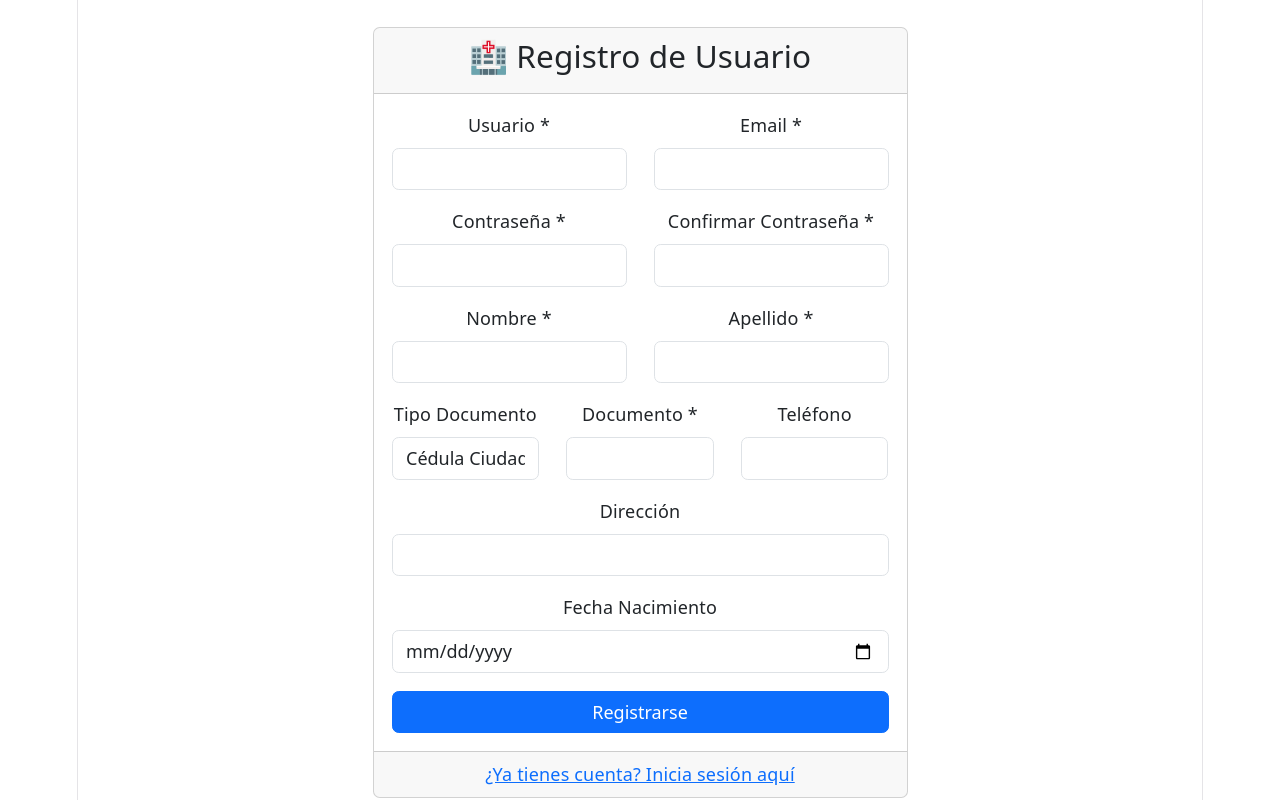
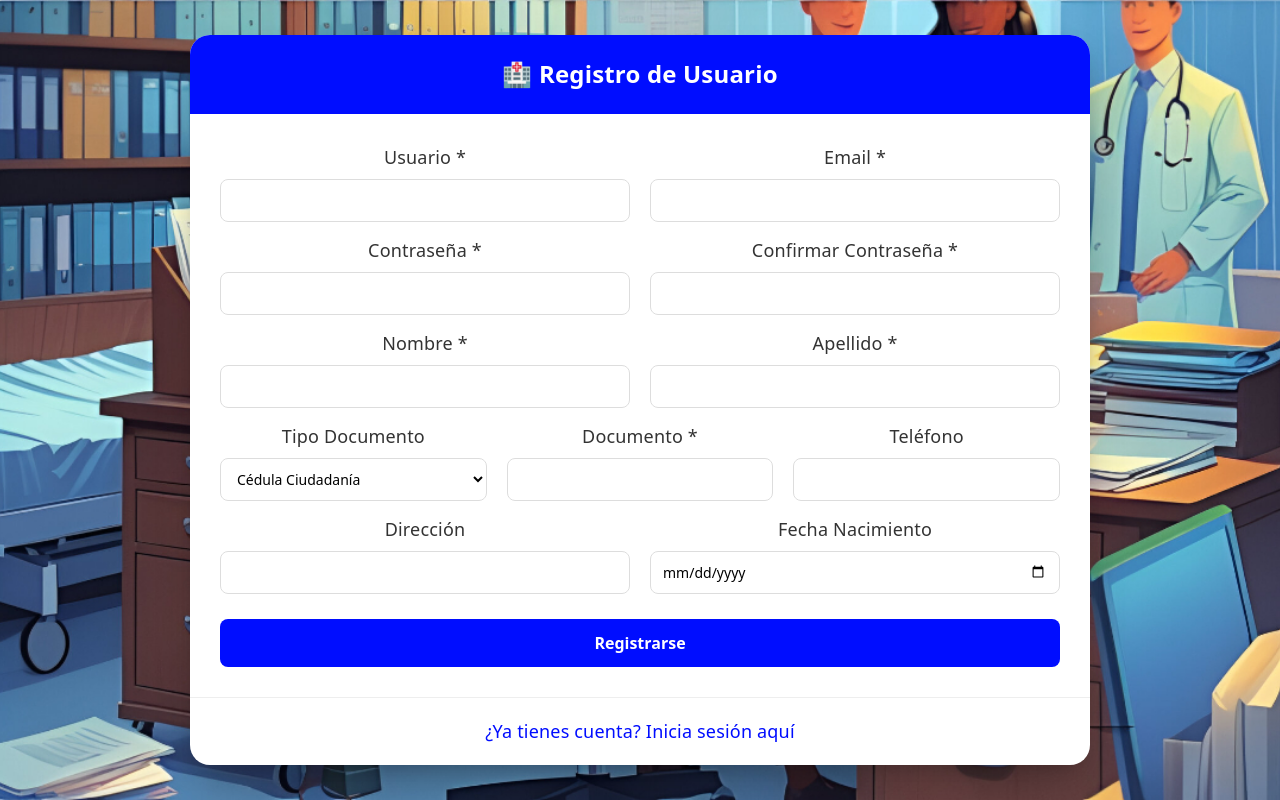
Before and after one commit to VILLAMIL-EST/HOSPITAL_FRONTEND, a React (Vite) app: page /register in a window 1280 px wide. Built offline with nearby package versions, Linux system fonts and the light colour scheme.

Commit message:
login configurado + inicios de configuracios de diseño en register

```diff
--- a/index.html
+++ b/index.html
@@ -2,9 +2,9 @@
 <html lang="en">
   <head>
     <meta charset="UTF-8" />
-    <link rel="icon" type="image/svg+xml" href="/favicon.svg" />
+    <link rel="icon" type="image/svg+xml" href="/src/assets/icon/ICON_PRINCIPAL.png"  />
     <meta name="viewport" content="width=device-width, initial-scale=1.0" />
-    <title>hospital-frontend</title>
+    <title>TU SALUD CM HOSPITAL EL SALVADOR DE UBATE</title>
   </head>
   <body>
     <div id="root"></div>
--- a/src/pages/Login.jsx
+++ b/src/pages/Login.jsx
@@ -1,7 +1,7 @@
 import { useState } from 'react';
 import { useNavigate, Link } from 'react-router-dom';
 import { authService } from '../services/api';
-import { loginStyles } from './loginStyles';
+import { loginStyles } from '../styles//loginStyles';
 
 const Login = () => {
     const [username, setUsername] = useState('');
--- a/src/pages/Register.jsx
+++ b/src/pages/Register.jsx
@@ -1,6 +1,8 @@
+// src/pages/Register.jsx
 import { useState } from 'react';
 import { useNavigate, Link } from 'react-router-dom';
 import { authService } from '../services/api';
+import { registerStyles } from '../styles/registerStyles'; // Importa los estilos
 
 const Register = () => {
     const [formData, setFormData] = useState({
@@ -20,6 +22,8 @@ const Register = () => {
     const [error, setError] = useState('');
     const [success, setSuccess] = useState('');
     const [loading, setLoading] = useState(false);
+    const [hovered, setHovered] = useState(false);
+    const [focusedInput, setFocusedInput] = useState('');
     const navigate = useNavigate();
 
     const handleChange = (e) => {
@@ -48,90 +52,123 @@ const Register = () => {
         }
     };
 
+    // Estilo dinámico para inputs con focus
+    const getInputStyle = (inputName) => ({
+        ...registerStyles.input,
+        ...(focusedInput === inputName && registerStyles.inputFocus)
+    });
+
     return (
-        <div className="container mt-4">
-            <div className="row justify-content-center">
-                <div className="col-md-6">
-                    <div className="card">
-                        <div className="card-header text-center">
-                            <h3>🏥 Registro de Usuario</h3>
+    <div style={registerStyles.container}>
+        <div style={registerStyles.Wrapper}>
+
+            <div style={registerStyles.card}>
+                <div style={registerStyles.cardHeader}>
+                    <h3 style={registerStyles.title}>🏥 Registro de Usuario</h3>
                 </div>
-                        <div className="card-body">
-                            {error && <div className="alert alert-danger">{error}</div>}
-                            {success && <div className="alert alert-success">{success}</div>}
+
+                <div style={registerStyles.cardBody}>
+                    {error && <div style={registerStyles.errorAlert}>{error}</div>}
+                    {success && <div style={registerStyles.successAlert}>{success}</div>}
+
                     <form onSubmit={handleSubmit}>
-                                <div className="row">
-                                    <div className="col-md-6 mb-3">
-                                        <label className="form-label">Usuario *</label>
+                        {/* Fila 1: Usuario y Email */}
+                        <div style={registerStyles.formRow}>
+                            <div style={registerStyles.formGroup}>
+                                <label style={registerStyles.label}>Usuario *</label>
                                 <input
                                     type="text"
                                     name="username"
-                                            className="form-control"
+                                    style={getInputStyle('username')}
                                     value={formData.username}
                                     onChange={handleChange}
+                                    onFocus={() => setFocusedInput('username')}
+                                    onBlur={() => setFocusedInput('')}
                                     required
                                 />
                             </div>
-                                    <div className="col-md-6 mb-3">
-                                        <label className="form-label">Email *</label>
+                            <div style={registerStyles.formGroup}>
+                                <label style={registerStyles.label}>Email *</label>
                                 <input
                                     type="email"
                                     name="email"
-                                            className="form-control"
+                                    style={getInputStyle('email')}
                                     value={formData.email}
                                     onChange={handleChange}
+                                    onFocus={() => setFocusedInput('email')}
+                                    onBlur={() => setFocusedInput('')}
                                     required
                                 />
                             </div>
-                                    <div className="col-md-6 mb-3">
-                                        <label className="form-label">Contraseña *</label>
+                        </div>
+
+                        {/* Fila 2: Contraseña y Confirmar */}
+                        <div style={registerStyles.formRow}>
+                            <div style={registerStyles.formGroup}>
+                                <label style={registerStyles.label}>Contraseña *</label>
                                 <input
                                     type="password"
                                     name="password"
-                                            className="form-control"
+                                    style={getInputStyle('password')}
                                     value={formData.password}
                                     onChange={handleChange}
+                                    onFocus={() => setFocusedInput('password')}
+                                    onBlur={() => setFocusedInput('')}
                                     required
                                 />
                             </div>
-                                    <div className="col-md-6 mb-3">
-                                        <label className="form-label">Confirmar Contraseña *</label>
+                            <div style={registerStyles.formGroup}>
+                                <label style={registerStyles.label}>Confirmar Contraseña *</label>
                                 <input
                                     type="password"
                                     name="password2"
-                                            className="form-control"
+                                    style={getInputStyle('password2')}
                                     value={formData.password2}
                                     onChange={handleChange}
+                                    onFocus={() => setFocusedInput('password2')}
+                                    onBlur={() => setFocusedInput('')}
                                     required
                                 />
                             </div>
-                                    <div className="col-md-6 mb-3">
-                                        <label className="form-label">Nombre *</label>
+                        </div>
+
+                        {/* Fila 3: Nombre y Apellido */}
+                        <div style={registerStyles.formRow}>
+                            <div style={registerStyles.formGroup}>
+                                <label style={registerStyles.label}>Nombre *</label>
                                 <input
                                     type="text"
                                     name="first_name"
-                                            className="form-control"
+                                    style={getInputStyle('first_name')}
                                     value={formData.first_name}
                                     onChange={handleChange}
+                                    onFocus={() => setFocusedInput('first_name')}
+                                    onBlur={() => setFocusedInput('')}
                                     required
                                 />
                             </div>
-                                    <div className="col-md-6 mb-3">
-                                        <label className="form-label">Apellido *</label>
+                            <div style={registerStyles.formGroup}>
+                                <label style={registerStyles.label}>Apellido *</label>
                                 <input
                                     type="text"
                                     name="last_name"
-                                            className="form-control"
+                                    style={getInputStyle('last_name')}
                                     value={formData.last_name}
                                     onChange={handleChange}
+                                    onFocus={() => setFocusedInput('last_name')}
+                                    onBlur={() => setFocusedInput('')}
                                     required
                                 />
                             </div>
-                                    <div className="col-md-4 mb-3">
-                                        <label className="form-label">Tipo Documento</label>
+                        </div>
+
+                        {/* Fila 4: Tipo Documento, Documento y Teléfono */}
+                        <div style={registerStyles.formRow}>
+                            <div style={registerStyles.formGroup}>
+                                <label style={registerStyles.label}>Tipo Documento</label>
                                 <select
                                     name="document_type"
-                                            className="form-control"
+                                    style={registerStyles.select}
                                     value={formData.document_type}
                                     onChange={handleChange}
                                 >
@@ -142,63 +179,89 @@ const Register = () => {
                                     <option value="PA">Pasaporte</option>
                                 </select>
                             </div>
-                                    <div className="col-md-4 mb-3">
-                                        <label className="form-label">Documento *</label>
+                            <div style={registerStyles.formGroup}>
+                                <label style={registerStyles.label}>Documento *</label>
                                 <input
                                     type="text"
                                     name="document_number"
-                                            className="form-control"
+                                    style={getInputStyle('document_number')}
                                     value={formData.document_number}
                                     onChange={handleChange}
+                                    onFocus={() => setFocusedInput('document_number')}
+                                    onBlur={() => setFocusedInput('')}
                                     required
                                 />
                             </div>
-                                    <div className="col-md-4 mb-3">
-                                        <label className="form-label">Teléfono</label>
+                            <div style={registerStyles.formGroup}>
+                                <label style={registerStyles.label}>Teléfono</label>
                                 <input
                                     type="text"
                                     name="phone"
-                                            className="form-control"
+                                    style={getInputStyle('phone')}
                                     value={formData.phone}
                                     onChange={handleChange}
+                                    onFocus={() => setFocusedInput('phone')}
+                                    onBlur={() => setFocusedInput('')}
                                 />
                             </div>
-                                    <div className="col-12 mb-3">
-                                        <label className="form-label">Dirección</label>
+                        </div>
+
+                        {/* Fila 5: Dirección y Fecha Nacimiento */}
+                        <div style={registerStyles.formRow}>
+                            <div style={registerStyles.formGroup}>
+                                <label style={registerStyles.label}>Dirección</label>
                                 <input
                                     type="text"
                                     name="address"
-                                            className="form-control"
+                                    style={getInputStyle('address')}
                                     value={formData.address}
                                     onChange={handleChange}
+                                    onFocus={() => setFocusedInput('address')}
+                                    onBlur={() => setFocusedInput('')}
                                 />
                             </div>
-                                    <div className="col-12 mb-3">
-                                        <label className="form-label">Fecha Nacimiento</label>
+                            <div style={registerStyles.formGroup}>
+                                <label style={registerStyles.label}>Fecha Nacimiento</label>
                                 <input
                                     type="date"
                                     name="birth_date"
-                                            className="form-control"
+                                    style={getInputStyle('birth_date')}
                                     value={formData.birth_date}
                                     onChange={handleChange}
+                                    onFocus={() => setFocusedInput('birth_date')}
+                                    onBlur={() => setFocusedInput('')}
                                 />
                             </div>
                         </div>
+
                         <button
                             type="submit"
-                                    className="btn btn-primary w-100"
+                            style={{
+                                ...registerStyles.button,
+                                ...(hovered && !loading && registerStyles.buttonHover),
+                                ...(loading && registerStyles.buttonDisabled)
+                            }}
+                            onMouseEnter={() => setHovered(true)}
+                            onMouseLeave={() => setHovered(false)}
                             disabled={loading}
                         >
                             {loading ? 'Registrando...' : 'Registrarse'}
                         </button>
                     </form>
                 </div>
-                        <div className="card-footer text-center">
-                            <Link to="/login">¿Ya tienes cuenta? Inicia sesión aquí</Link>
+
+                <div style={registerStyles.cardFooter}>
+                    <Link
+                        to="/login"
+                        style={registerStyles.link}
+                        onMouseEnter={(e) => e.target.style.textDecoration = 'underline'}
+                        onMouseLeave={(e) => e.target.style.textDecoration = 'none'}
+                    >
+                        ¿Ya tienes cuenta? Inicia sesión aquí
+                    </Link>
                 </div>
             </div>
-                </div>
-            </div>
+        </div>  {/* ← Cierre del Wrapper - IMPORTANTE */}
     </div>
 );
 };
--- /dev/null
+++ b/src/styles/GlobalStyles.js
@@ -0,0 +1,26 @@
+import fondoLogin from '../assets/backgrounds/LOGIN_FOND.jpg';
+
+export const globalContainer = {
+        position: 'fixed',
+        top: 0,
+        left: 0,
+        width: '100%',
+        height: '100%',
+        minHeight: '100vh',
+        backgroundImage: `url(${fondoLogin})`,
+        backgroundSize: 'cover',
+        backgroundPosition: 'center',
+        backgroundRepeat: 'no-repeat',
+        backgroundAttachment: 'fixed',
+        overflow: 'auto',
+        filter: 'brightness(1)',
+}
+export const globalwrapper= {
+        minHeight: '100vh',
+        width: '100%',
+        display: 'flex',
+        alignItems: 'center',      // ← Centra verticalmente
+        justifyContent: 'center',  // ← Centra horizontalmente
+        padding: '20px',
+        boxSizing: 'border-box',
+}
--- a/src/pages/LoginStyles.js
+++ b/src/styles/LoginStyles.js
@@ -1,21 +1,10 @@
-import fondoLogin from '../assets/backgrounds/LOGIN_FOND.jpg';
+import { globalContainer } from './GlobalStyles';
+
 
 export const loginStyles = {
-    container: {
-        position: 'fixed',
-        top: 0,
-        left: 0,
-        width: '100%',
-        height: '100%',
-        minHeight: '100vh',
-        backgroundImage: `url(${fondoLogin})`,
-        backgroundSize: 'cover',
-        backgroundPosition: 'center',
-        backgroundRepeat: 'no-repeat',
-        backgroundAttachment: 'fixed',
-        overflow: 'auto',
-        filter: 'brightness(1)',
-    },
+
+    container: globalContainer,
+
     overlay: {
         minHeight: '100vh',
         width: '100%',
@@ -24,6 +13,7 @@ export const loginStyles = {
         alignItems: 'center',
         justifyContent: 'flex-end',
         padding: '80px',
+
     },
 
   card: {
--- /dev/null
+++ b/src/styles/registerStyles.js
@@ -0,0 +1,182 @@
+import { globalContainer } from './GlobalStyles';
+import { globalwrapper } from './GlobalStyles';
+// src/styles/registerStyles.js
+
+export const registerStyles = {
+
+    container: globalContainer,
+    Wrapper: globalwrapper,
+    // Tarjeta principal
+    card: {
+        backgroundColor: 'white',
+        borderRadius: '20px',
+        boxShadow: '0 25px 45px -12px rgba(0, 0, 0, 0.3), 0 8px 18px -8px rgba(0, 0, 0, 0.15)',
+        overflow: 'hidden',
+        width: '100%',
+        maxWidth: '900px',
+        animation: 'fadeInUp 0.5s ease',
+    },
+
+    // Header de la tarjeta
+    cardHeader: {
+        backgroundColor: '#000dff',
+        color: 'white',
+        padding: '25px',
+        textAlign: 'center',
+    },
+
+    title: {
+        margin: 0,
+        fontSize: '24px',
+        fontWeight: 'bold',
+    },
+
+    // Body de la tarjeta
+    cardBody: {
+        padding: '30px',
+    },
+
+    // Footer de la tarjeta
+    cardFooter: {
+        padding: '20px',
+        textAlign: 'center',
+        borderTop: '1px solid #eee',
+    },
+
+    // Alertas
+    errorAlert: {
+        backgroundColor: '#f8d7da',
+        color: '#ff0e22',
+        padding: '12px',
+        borderRadius: '8px',
+        marginBottom: '20px',
+        border: '1px solid #f5c2c7',
+    },
+
+    successAlert: {
+        backgroundColor: '#d4edda',
+        color: '#155724',
+        padding: '12px',
+        borderRadius: '8px',
+        marginBottom: '20px',
+        border: '1px solid #c3e6cb',
+    },
+
+    // Fila del formulario
+    formRow: {
+        display: 'flex',
+        gap: '20px',
+        marginBottom: '15px',
+        flexWrap: 'wrap',
+    },
+
+    // Grupo de formulario
+    formGroup: {
+        flex: 1,
+        minWidth: '200px',
+    },
+
+    // Columnas para grid
+    colMd6: {
+        width: 'calc(50% - 10px)',
+        marginBottom: '15px',
+    },
+
+    colMd4: {
+        width: 'calc(33.33% - 14px)',
+        marginBottom: '15px',
+    },
+
+    col12: {
+        width: '100%',
+        marginBottom: '15px',
+    },
+
+    // Labels
+    label: {
+        fontWeight: 500,
+        marginBottom: '8px',
+        display: 'block',
+        color: '#333',
+    },
+
+    // Inputs
+    input: {
+        width: '100%',
+        padding: '10px 12px',
+        border: '1px solid #ddd',
+        borderRadius: '8px',
+        fontSize: '14px',
+        transition: 'all 0.3s ease',
+        boxSizing: 'border-box',
+    },
+
+    inputFocus: {
+        borderColor: '#000dff',
+        outline: 'none',
+        boxShadow: '0 0 0 3px rgba(0, 13, 255, 0.1)',
+    },
+
+    // Select
+    select: {
+        width: '100%',
+        padding: '10px 12px',
+        border: '1px solid #ddd',
+        borderRadius: '8px',
+        fontSize: '14px',
+        backgroundColor: 'white',
+        cursor: 'pointer',
+        boxSizing: 'border-box',
+    },
+
+    // Botón
+    button: {
+        width: '100%',
+        padding: '12px',
+        backgroundColor: '#000dff',
+        color: 'white',
+        border: 'none',
+        borderRadius: '8px',
+        fontSize: '16px',
+        fontWeight: 'bold',
+        cursor: 'pointer',
+        transition: 'all 0.3s ease',
+        marginTop: '10px',
+    },
+
+    buttonHover: {
+        backgroundColor: '#0b5ed7',
+        transform: 'translateY(-2px)',
+    },
+
+    buttonDisabled: {
+        backgroundColor: '#6c757d',
+        cursor: 'not-allowed',
+    },
+
+    // Enlace
+    link: {
+        color: '#000dff',
+        textDecoration: 'none',
+        transition: 'color 0.3s ease',
+    },
+
+    linkHover: {
+        color: '#000dff',
+        textDecoration: 'underline',
+    },
+};
+
+// Animaciones
+export const registerAnimations = `
+    @keyframes fadeInUp {
+        from {
+            opacity: 0;
+            transform: translateY(30px);
+        }
+        to {
+            opacity: 1;
+            transform: translateY(0);
+        }
+    }
+`;
```
Also changed, not shown: src/styles/global.css (+16 -1 lines), src/assets/icon/ICON_PRINCIPAL.png (added). Lines whose indentation alone changed are shown as unchanged.
